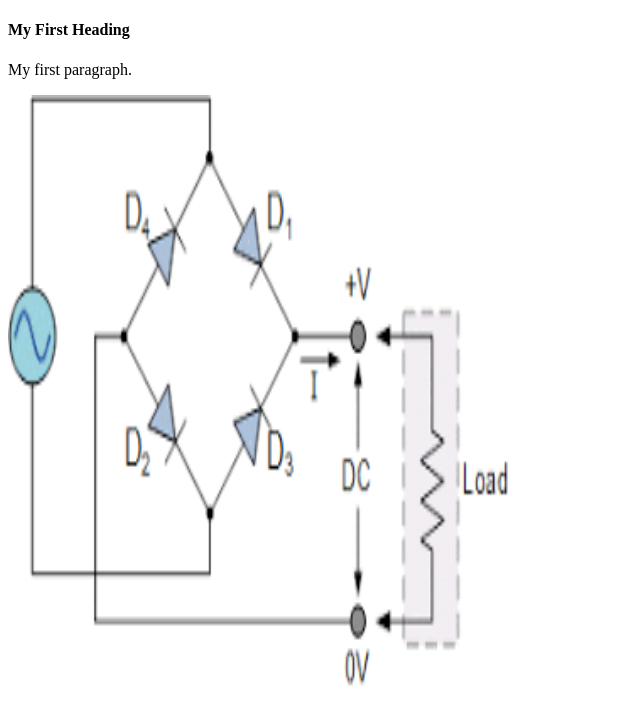
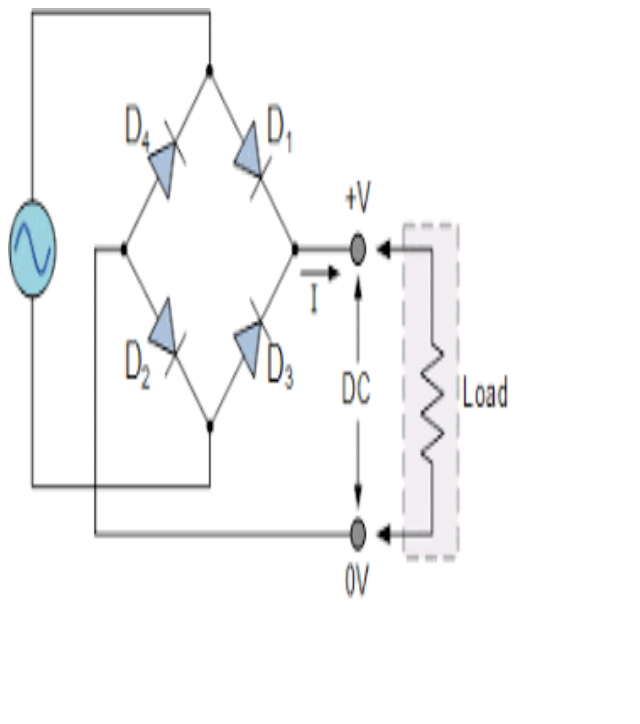
Before and after one commit to notblocked/school-project, a plain HTML site: page index.html in a window 1280 px wide. Shown: the whole page, without its empty margins (0-640 px from the left). Drawn offline with Linux system fonts and the light colour scheme.

Commit message:
Update index.html

```diff
--- a/index.html
+++ b/index.html
@@ -2,8 +2,7 @@
 <html>
 <body>
 
-<h4>My First Heading</h4>
-<p>My first paragraph.</p>
+
 <img src="4_Bridge_Rectifier.png" alt="4br" width="500" height="600">
 
 </body>
```
